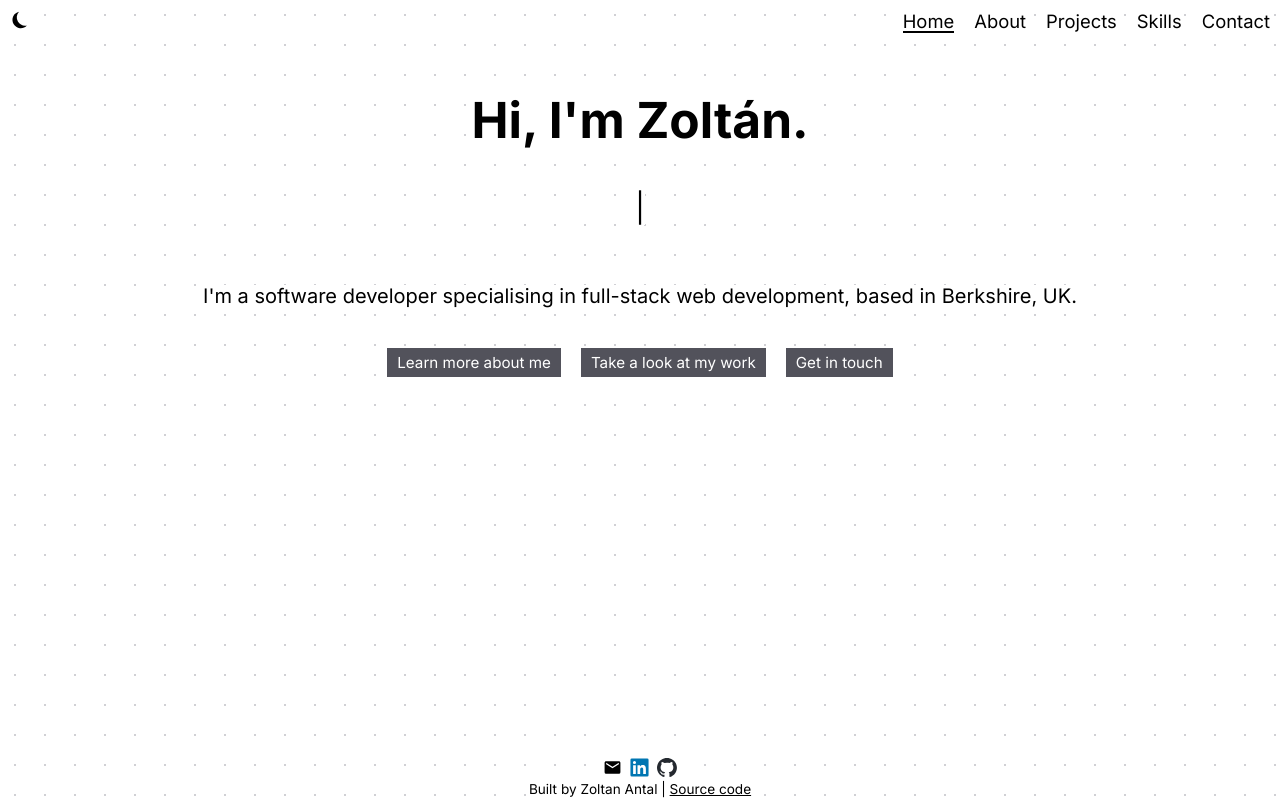
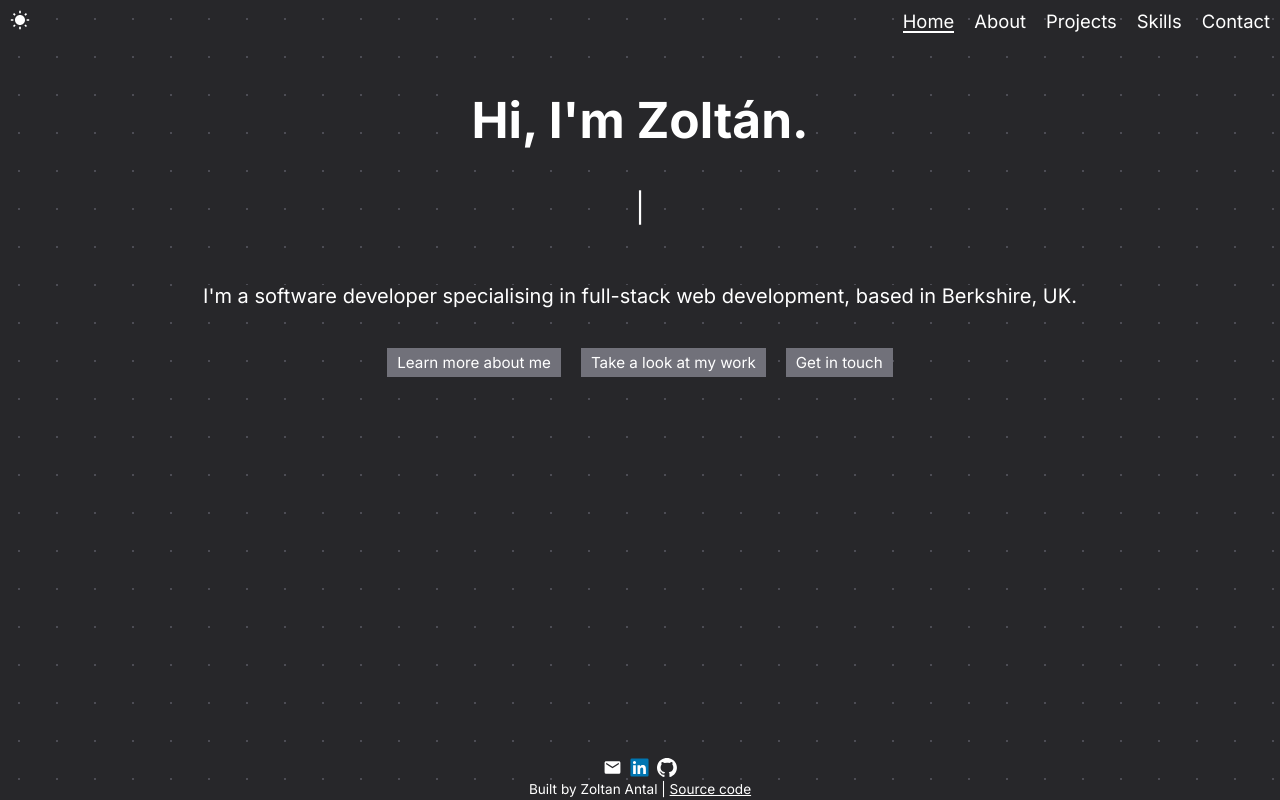
Before and after one commit to zoltan-antal/portfolio-website, a React (Vite) app: page / in a window 1280 px wide. Built offline with nearby package versions, Linux system fonts and the light colour scheme.

Commit message:
Make dark mode default

```diff
--- a/src/App.jsx
+++ b/src/App.jsx
@@ -8,8 +8,9 @@ const App = () => {
   const [darkMode, setDarkMode] = useState(
     localStorage.getItem('ZoltanAntalDarkMode') !== null
       ? JSON.parse(localStorage.getItem('ZoltanAntalDarkMode'))
-      : window.matchMedia &&
-          window.matchMedia('(prefers-color-scheme: dark)').matches
+      : true
+    // : window.matchMedia &&
+    //     window.matchMedia('(prefers-color-scheme: dark)').matches
   );
 
   const { pathname } = useLocation();
```
